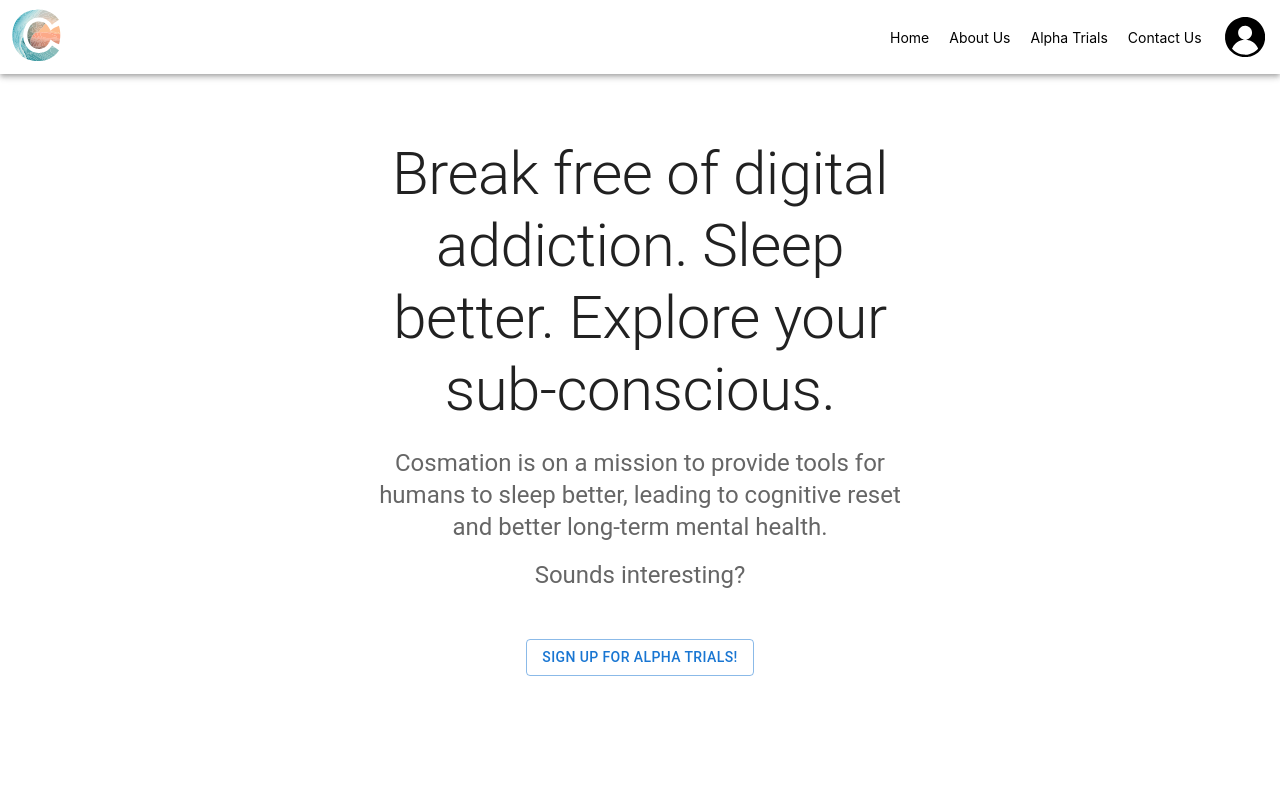
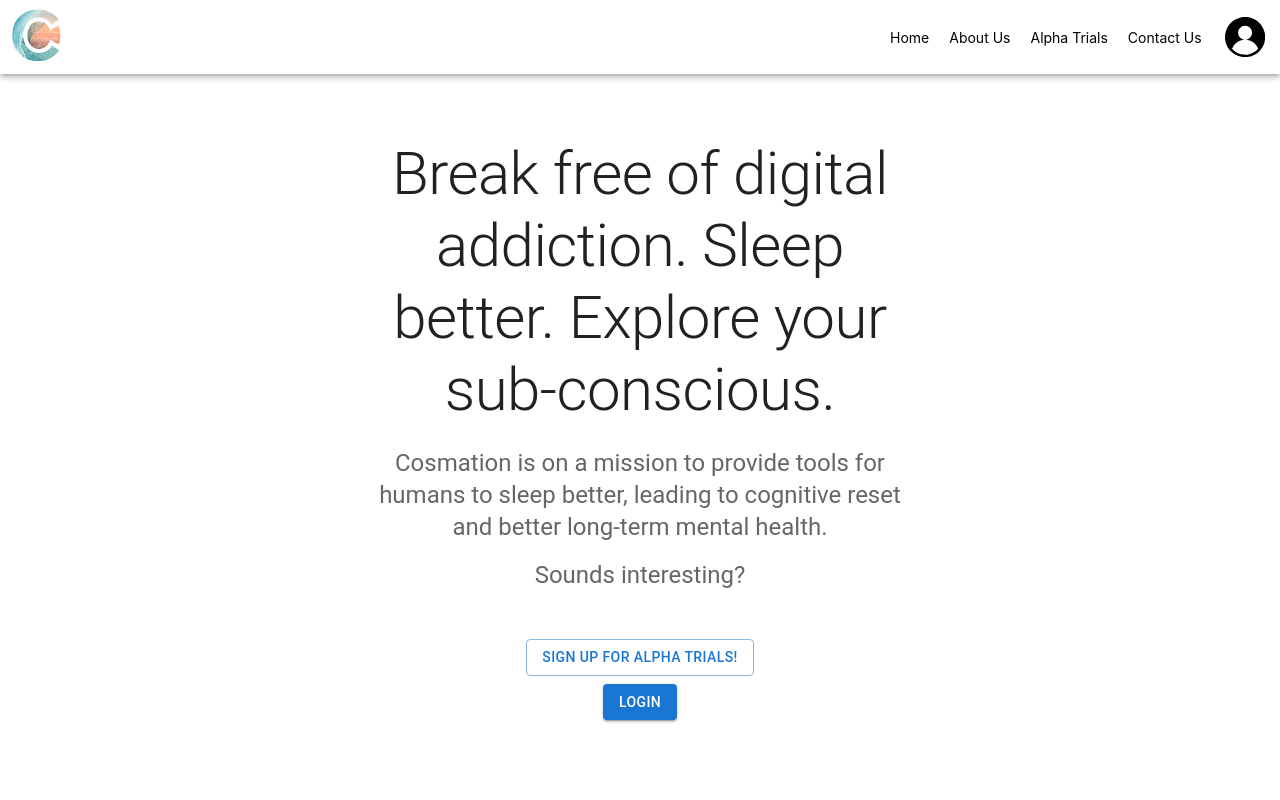
Before and after one commit to Sourabh-01/cosmation-webapp, a React (Create React App) app: page / in a window 1280 px wide. Shown: the top 800 px of the page. Built offline with nearby package versions, Linux system fonts and the light colour scheme.

Commit message:
config changes

```diff
--- a/src/components/landingComponent.js
+++ b/src/components/landingComponent.js
@@ -91,6 +91,19 @@ export default function LandingComponent() {
                 Sign up for Alpha Trials!
               </Button>
             </Stack>
+            <Stack
+              sx={{ pt: 1 }}
+              direction="row"
+              spacing={2}
+              justifyContent="center"
+            >
+              <Button
+                variant="contained"
+                onClick={() => navigate("/login")}
+              >
+                Login
+              </Button>
+            </Stack>
           </Container>
         </Box>
         <Container sx={{ py: 8 }} maxWidth="md">
--- a/src/services/index.js
+++ b/src/services/index.js
@@ -1,6 +1,6 @@
 import axios from "axios";
 import { API_ENDPOINT, httpConstants } from "../constants";
-const apiURL = "https://service.cosmation.ai";
+const apiURL = "http://35.156.198.205:3001";
 
 export const loginUser = async (data) => {
   let url = apiURL + API_ENDPOINT.LOGIN;
```
